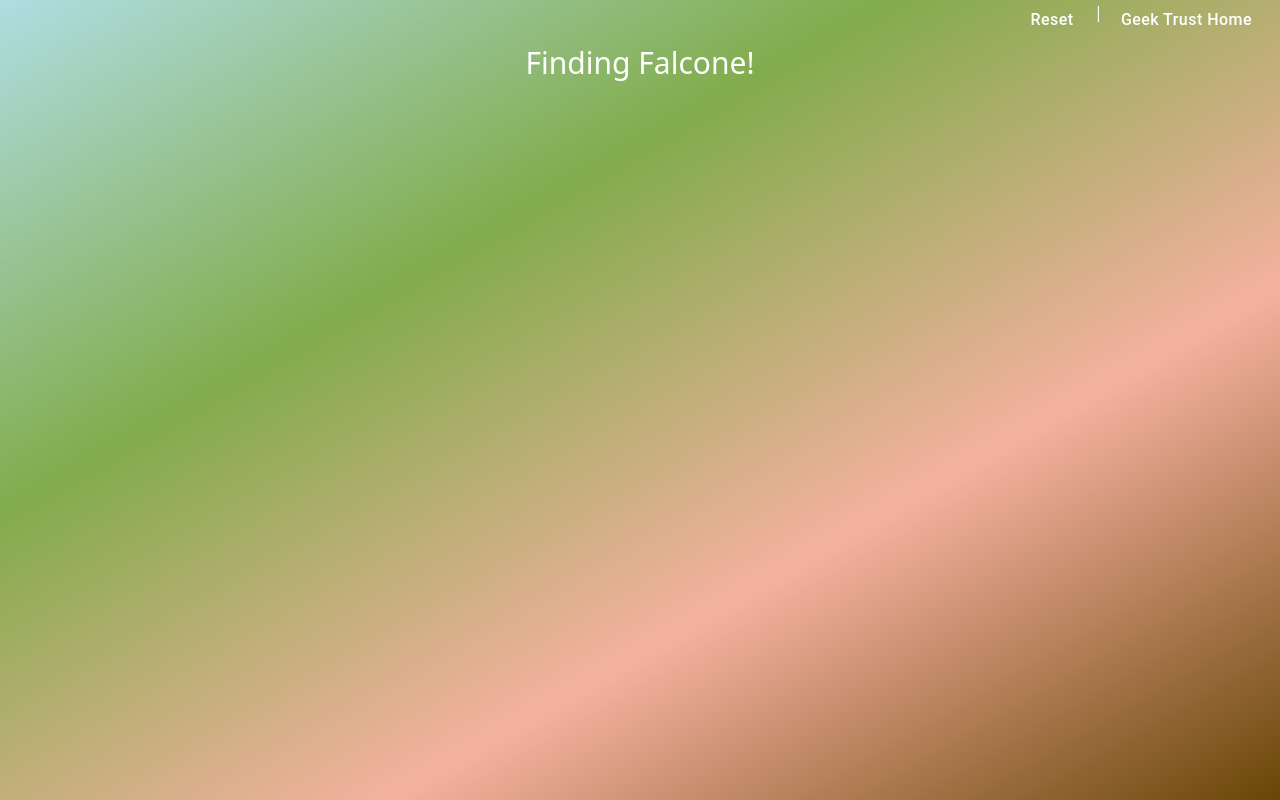
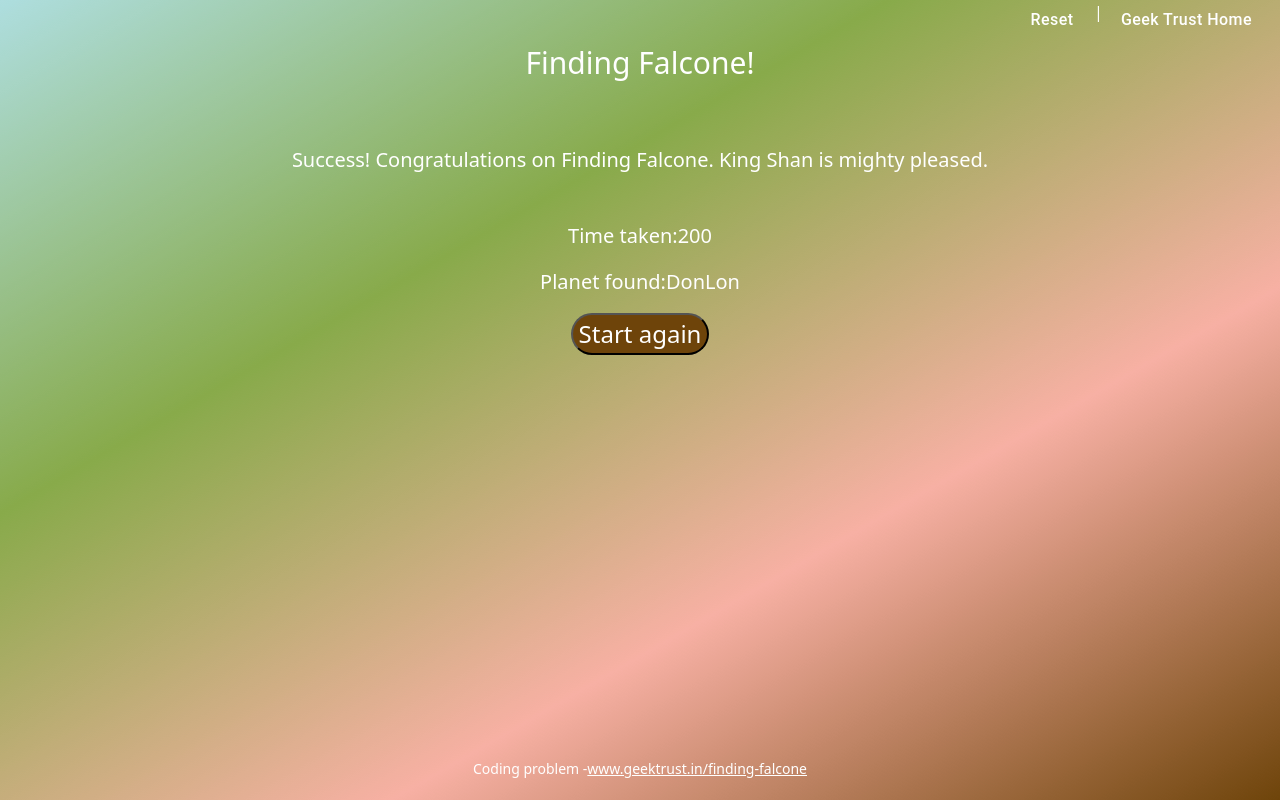
Before and after one commit to ryanskystack/Finding-Falcone, a React (Create React App) app: page /result in a window 1280 px wide. Shown: the top 800 px of the page. Built offline with nearby package versions, Linux system fonts and the light colour scheme; a web font is replaced by a local one.

Commit message:
fixed the layout issues

```diff
--- a/src/views/ResultPage.js
+++ b/src/views/ResultPage.js
@@ -6,10 +6,11 @@
 
 const ResultsPage = () => {
     return (
-    <>
-        <div className="home__wrapper--absolute">
+
+      <div className="home__wrapper--absolute"
+            // style={{height:isLoading&&'100vh'}}
+        >
         <Header />
-        </div>
         <div className="home__wrapper__center"
              style={{flexDirection:'column'}}
         >
@@ -27,11 +28,11 @@
               <button className="home__wrapper__center__button">Start again</button>
             </Link>
           </div>
-        </div>
-        <div>
+          <div className="home__wrapper__center__footer">
            <Footer />
           </div>
-     </>
+        </div>
+      </div>
     );
 }
 
--- a/src/views/SearchPage.js
+++ b/src/views/SearchPage.js
@@ -67,8 +67,8 @@
   )
 
   return (
-    <div className="search__wrapper--absolute" style={{height:isLoading&&'100vh'}}>
-      <div >
+    <div>
+      <div  className="search__wrapper--absolute" style={{height:isLoading&&'100vh'}}>
          <Header />
       </div>
       <div className="home__wrapper__center">
```
Lines whose indentation alone changed are shown as unchanged.
